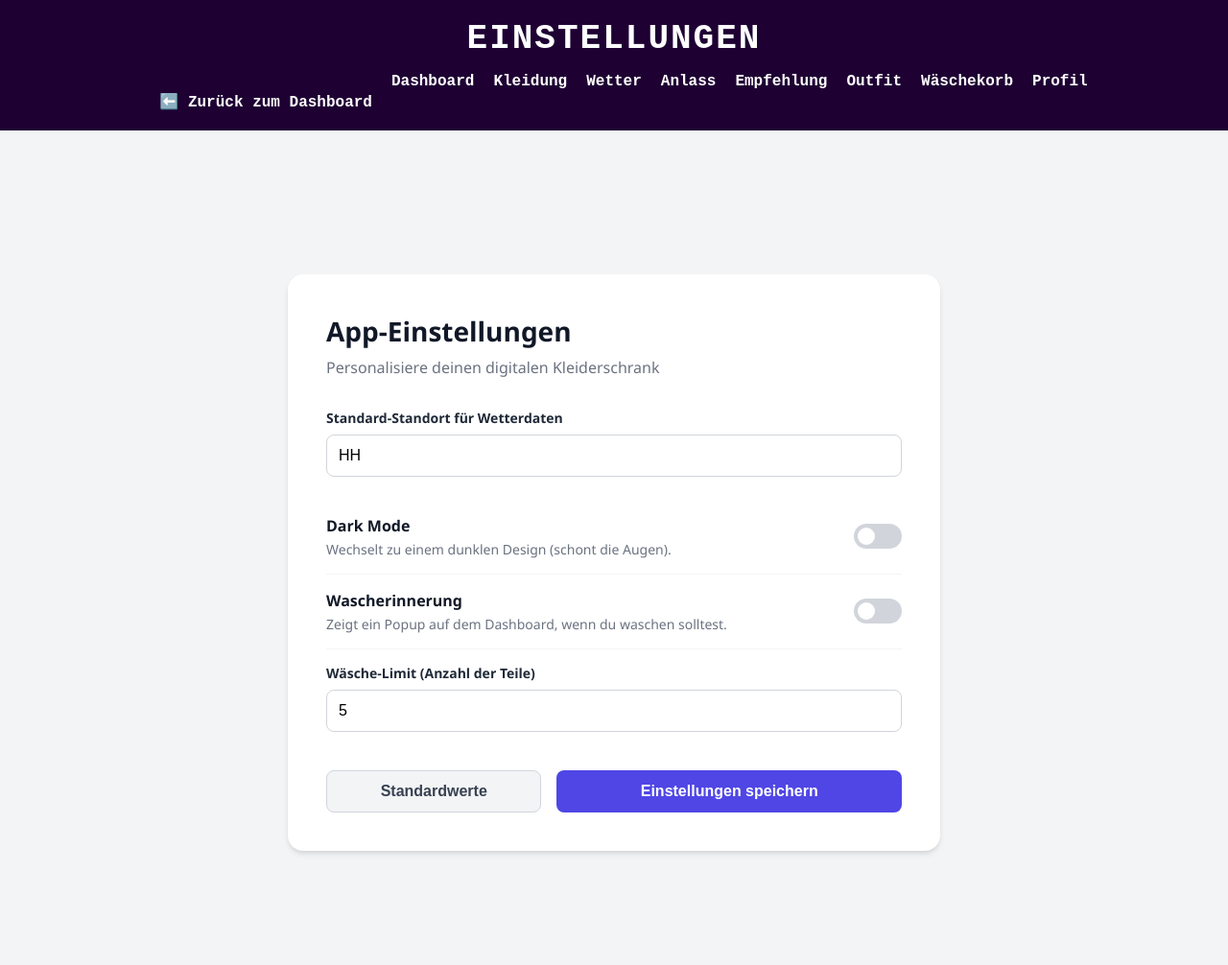
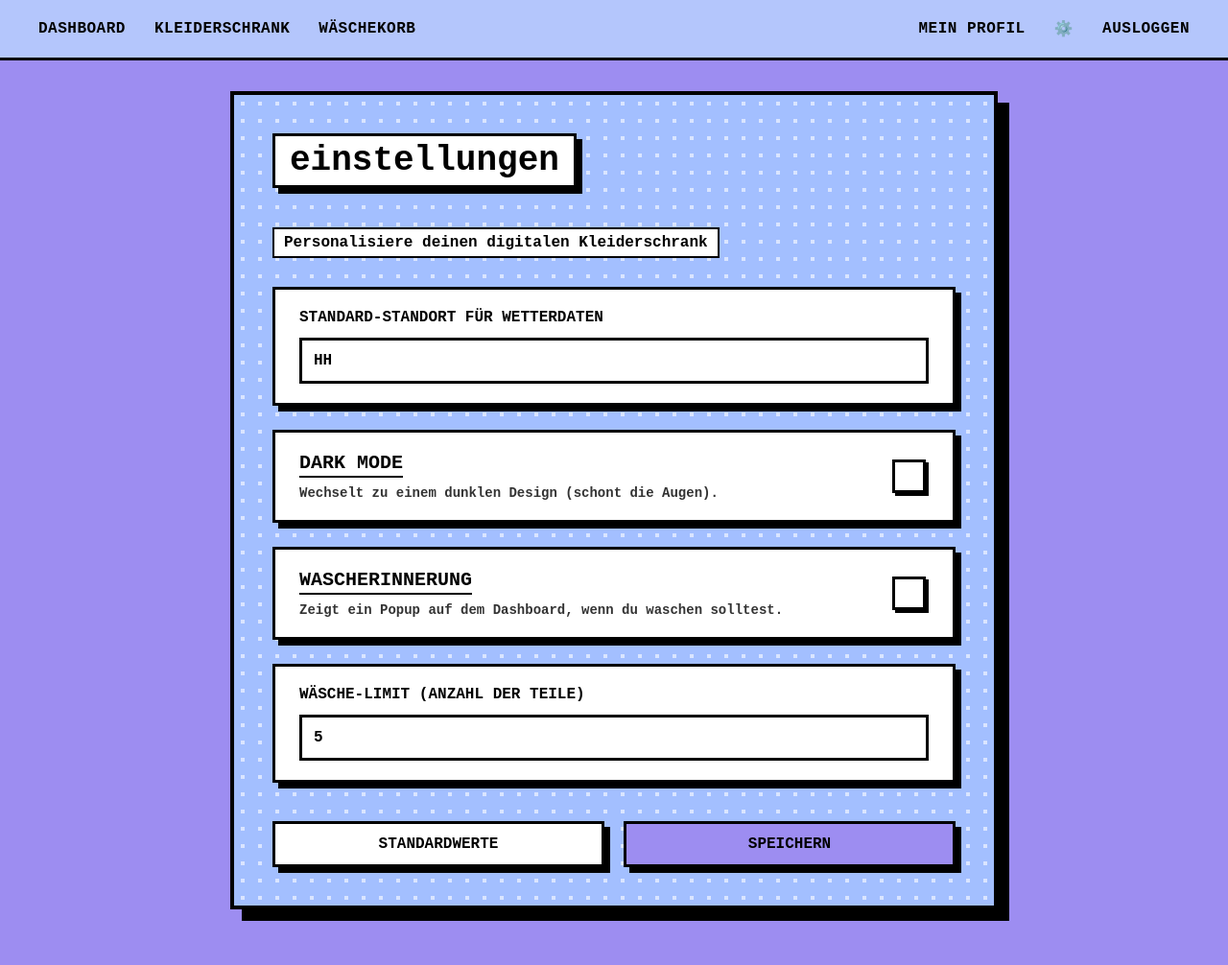
Before and after one commit to kennicedarkwa/bora-smart-wardrobe, a Spring Boot app: page /einstellungen.html in a window 1280 px wide. Shown: the whole page at 96% size. After the commit the page ends 960 px from the top, so only its background shows below. Run offline with Spring Boot 4, Linux system fonts and the light colour scheme; data comes from the database, SQL or seed files in the repository; some of the project's set-up classes (security, data sources, template engines, error pages and the like) are left out, and stand-ins take their place.

Commit message:
Einstellungen Frontend angpasst

```diff
--- a/src/main/resources/static/einstellungen.css
+++ b/src/main/resources/static/einstellungen.css
@@ -1,307 +1,317 @@
-/* --- NAVIGATION HEADER --- */
-.main-header {
-    background-color: #1e0033; /* Das dunkle Lila aus deinem Design */
-    width: 100%;
-    text-align: center;
-    padding: 20px 0;
-    margin-bottom: 30px;
-}
-
-.header-title {
-    color: white;
-    font-family: 'Courier New', Courier, monospace;
-    font-size: 36px;
-    letter-spacing: 2px;
-    margin: 0 0 15px 0;
-    text-transform: uppercase;
-}
-
-.navbar {
-    display: flex;
-    justify-content: center;
-    gap: 20px;
-    flex-wrap: wrap;
-}
-
-.navbar a {
-    color: white;
-    text-decoration: none;
-    font-family: 'Courier New', Courier, monospace;
-    font-weight: bold;
-    font-size: 16px;
-    transition: color 0.2s;
-}
-
-.navbar a:hover {
-    color: #5cb3ff; /* Dein schickes Hellblau beim Drüberfahren */
-}
-
+/* ==========================================================================
+   GLOBAL STYLES & BACKGROUND (Signature Lavendel)
+   ========================================================================== */
 body {
     margin: 0;
-    padding: 0;
-    font-family: 'Segoe UI', Arial, sans-serif;
-    background-color: #f3f4f6;
-    color: #1f2937;
-    transition: background-color 0.3s, color 0.3s;
-}
-
-.wrapper {
-    display: flex;
-    justify-content: center;
-    align-items: center;
+    font-family: 'Courier New', Courier, monospace;
+    background-color: #9d8df1;
     min-height: 100vh;
-    padding: 20px;
-}
-
-.settings-container {
-    background: #ffffff;
-    max-width: 600px;
-    width: 100%;
-    padding: 40px;
-    border-radius: 16px;
-    box-shadow: 0 4px 6px -1px rgba(0, 0, 0, 0.1), 0 2px 4px -1px rgba(0, 0, 0, 0.06);
-    transition: background-color 0.3s;
-}
-
-h1 {
-    margin: 0 0 8px 0;
-    font-size: 28px;
-    color: #111827;
-}
-
-.subtitle {
-    margin: 0 0 32px 0;
-    color: #6b7280;
-    font-size: 16px;
-}
-
-.setting-group {
-    margin-bottom: 24px;
+    color: #000000;
     display: flex;
     flex-direction: column;
 }
 
-.setting-group label {
-    font-weight: 600;
-    margin-bottom: 8px;
-    font-size: 14px;
+/* ==========================================================================
+   HEADER-NAVIGATION
+   ========================================================================== */
+header {
+    background-color: #b4c6fc;
+    border-bottom: 3px solid #000000;
+    padding: 20px 40px;
+    display: flex;
+    justify-content: space-between;
+    align-items: center;
 }
 
-.setting-group input[type="text"],
-.setting-group input[type="number"] {
-    padding: 12px;
-    border: 1px solid #d1d5db;
-    border-radius: 8px;
-    font-size: 16px;
-    outline: none;
-    transition: border-color 0.2s, background-color 0.3s, color 0.3s;
+.nav-left, .nav-right {
+    display: flex;
+    gap: 30px;
+    align-items: center;
+    flex-wrap: wrap;
 }
 
-.setting-group input:focus {
-    border-color: #4f46e5;
+header a {
+    color: #000000;
+    text-decoration: none;
+    font-weight: bold;
+    font-size: 16px;
+    letter-spacing: 0.5px;
+    text-transform: uppercase;
+}
+
+header a:hover {
+    text-decoration: underline;
+    background-color: #ffffff;
+}
+
+/* ==========================================================================
+   MAIN CONTAINER (Polka-Dot App Box)
+   ========================================================================== */
+.wrapper {
+    padding: 4vh 4vw;
+    flex-grow: 1;
+    display: flex;
+    justify-content: center;
+    align-items: stretch;
+    box-sizing: border-box;
+}
+
+.container {
+    width: 100%;
+    background-color: #a3bfff;
+    background-image: radial-gradient(rgba(255, 255, 255, 0.6) 20%, transparent 20%);
+    background-size: 18px 18px;
+    border: 4px solid #000000;
+    box-shadow: 12px 12px 0px #000000;
+    padding: 40px;
+    box-sizing: border-box;
+}
+
+h2 {
+    font-size: 36px;
+    font-weight: bold;
+    margin-top: 0;
+    margin-bottom: 25px;
+    text-transform: lowercase;
+}
+
+/* ==========================================================================
+   EINSTELLUNGEN-KARTEN (Der Brutalismus Look)
+   ========================================================================== */
+.setting-card {
+    background-color: #ffffff;
+    border: 3px solid #000000;
+    box-shadow: 6px 6px 0px #000000;
+    padding: 20px 25px;
+    margin-bottom: 25px;
 }
 
 .setting-row {
     display: flex;
     justify-content: space-between;
     align-items: center;
-    padding: 16px 0;
-    border-bottom: 1px solid #f3f4f6;
 }
 
 .setting-info h3 {
-    margin: 0 0 4px 0;
-    font-size: 16px;
-    color: #111827;
+    margin: 0 0 8px 0;
+    font-size: 20px;
+    border-bottom: 2px solid #000000;
+    display: inline-block;
+    padding-bottom: 2px;
+    text-transform: uppercase;
 }
 
 .setting-info p {
     margin: 0;
     font-size: 14px;
-    color: #6b7280;
+    font-weight: bold;
+    color: #333333;
 }
 
-/* Der Toggle-Switch (Schieberegler) */
-.switch {
-    position: relative;
-    display: inline-block;
-    width: 50px;
-    height: 26px;
+/* Formulare */
+.form-group {
+    display: flex;
+    flex-direction: column;
 }
 
-.switch input {
-    opacity: 0;
-    width: 0;
-    height: 0;
+.form-group label {
+    font-weight: bold;
+    margin-bottom: 12px;
+    font-size: 16px;
+    text-transform: uppercase;
 }
 
-.slider {
-    position: absolute;
-    cursor: pointer;
-    top: 0; left: 0; right: 0; bottom: 0;
-    background-color: #d1d5db;
-    transition: .3s;
-    border-radius: 34px;
+.form-group input[type="text"],
+.form-group input[type="number"] {
+    font-family: 'Courier New', monospace;
+    font-weight: bold;
+    font-size: 16px;
+    padding: 12px;
+    border: 3px solid #000000;
+    background-color: #ffffff;
+    color: #000000;
+    outline: none;
 }
 
-.slider:before {
-    position: absolute;
-    content: "";
-    height: 18px; width: 18px;
-    left: 4px; bottom: 4px;
-    background-color: white;
-    transition: .3s;
-    border-radius: 50%;
+.form-group input:focus {
+    background-color: #f0ebff; /* Leichtes Lila beim Anklicken */
 }
 
-input:checked + .slider {
-    background-color: #4f46e5;
+/* Klobige Retro-Checkboxen anstatt runder Slider */
+.retro-checkbox {
+    appearance: none;
+    -webkit-appearance: none;
+    width: 35px;
+    height: 35px;
+    background-color: #ffffff;
+    border: 3px solid #000000;
+    cursor: pointer;
+    position: relative;
+    box-shadow: 3px 3px 0px #000000;
 }
 
-input:checked + .slider:before {
-    transform: translateX(24px);
+.retro-checkbox:checked {
+    background-color: #9d8df1;
 }
 
-/* Buttons */
+.retro-checkbox:checked::after {
+    content: "X";
+    position: absolute;
+    top: 50%;
+    left: 50%;
+    transform: translate(-50%, -50%);
+    font-size: 24px;
+    font-weight: bold;
+    color: #000000;
+}
+
+/* ==========================================================================
+   BUTTONS
+   ========================================================================== */
 .button-group {
+    display: flex;
+    gap: 20px;
     margin-top: 40px;
-    display: flex;
-    justify-content: space-between;
-    gap: 16px;
 }
 
 button {
-    padding: 12px 24px;
-    border-radius: 8px;
+    font-family: 'Courier New', monospace;
+    font-weight: bold;
     font-size: 16px;
-    font-weight: 600;
+    padding: 12px 20px;
+    color: #000000;
+    border: 3px solid #000000;
+    box-shadow: 6px 6px 0px #000000;
     cursor: pointer;
-    border: none;
-    transition: background-color 0.2s, color 0.2s;
+    transition: transform 0.05s ease, box-shadow 0.05s ease;
+    flex: 1; /* Macht beide Buttons gleich breit */
+}
+
+button:active {
+    transform: translate(6px, 6px);
+    box-shadow: 0px 0px 0px #000000;
 }
 
 .btn-primary {
-    background-color: #4f46e5;
-    color: white;
-    flex-grow: 2;
-}
-
-.btn-primary:hover {
-    background-color: #4338ca;
+    background-color: #9d8df1;
 }
 
 .btn-secondary {
-    background-color: #f3f4f6;
-    color: #374151;
-    border: 1px solid #d1d5db;
-    flex-grow: 1;
+    background-color: #ffffff;
 }
 
-.btn-secondary:hover {
-    background-color: #e5e7eb;
-}
-
-.btn-danger {
-    background-color: #dc2626;
-    color: white;
-    width: 100%;
-    margin-top: 10px;
-}
-
-.btn-danger:hover {
-    background-color: #b91c1c;
-}
-
-
-
-/* --- DARK MODE STYLES --- */
-body.dark-mode {
-    background-color: #111827;
-    color: #f9fafb;
-}
-
-body.dark-mode .settings-container {
-    background-color: #1f2937;
-    box-shadow: 0 4px 6px -1px rgba(0, 0, 0, 0.5);
-}
-
-body.dark-mode h1,
-body.dark-mode .setting-info h3 {
-    color: #f9fafb;
-}
-
-body.dark-mode .subtitle,
-body.dark-mode .setting-info p,
-body.dark-mode label {
-    color: #9ca3af;
-}
-
-body.dark-mode .setting-row {
-    border-bottom: 1px solid #374151;
-}
-
-body.dark-mode input[type="text"],
-body.dark-mode input[type="number"] {
-    background-color: #374151;
-    color: white;
-    border-color: #4b5563;
-}
-
-body.dark-mode hr {
-    border-color: #374151 !important;
-}
-
-body.dark-mode .btn-secondary {
-    background-color: #374151;
-    color: #f9fafb;
-    border: none;
-}
-/* --- ZURÜCK-PFEIL --- */
-.back-arrow {
-    display: inline-block;
-    margin: 20px 0 0 20px;
-    color: #1e0033;
-    text-decoration: none;
-    font-weight: bold;
-    font-family: 'Courier New', Courier, monospace;
-    font-size: 18px;
-    transition: color 0.2s;
-}
-
-.back-arrow:hover {
-    color: #4f46e5;
-}
-
-/* =========================================
-   SCHWEBENDE ERFOLGSMELDUNG (TOAST-POPUP)
-   ========================================= */
-
+/* ==========================================================================
+   STATUS MESSAGE (Toast)
+   ========================================================================== */
 .status-message {
-    /* Löst die Box vom Ende der Seite und lässt sie schweben */
     position: fixed !important;
     top: 20px !important;
     right: 20px !important;
-
-    /* Das coole Retro-Design */
-    background-color: #4ade80 !important; /* Auffälliges Hellgrün */
-    color: #1e0033 !important;
+    background-color: #4ade80 !important;
+    color: #000000 !important;
     padding: 15px 25px !important;
     border: 3px solid #000000 !important;
-    box-shadow: 4px 4px 0px #000000 !important;
-
+    box-shadow: 6px 6px 0px #000000 !important;
     font-family: 'Courier New', Courier, monospace !important;
     font-weight: bold !important;
     font-size: 16px !important;
     text-align: center;
-    z-index: 9999 !important; /* Stellt sicher, dass es ÜBER allem anderen liegt */
-    border-radius: 0 !important;
-    margin: 0 !important;
+    z-index: 9999 !important;
 }
 
-/* Anpassung für den Dark Mode */
+/* Dark Mode Anpassung für das Toast */
 body.dark-mode .status-message {
-    background-color: #2a1545 !important; /* Dunkler Hintergrund */
-    color: #4ade80 !important; /* Grüne Schrift */
-    border-color: #4ade80 !important; /* Grüner Rand */
+    background-color: #2a1545 !important;
+    color: #4ade80 !important;
+    border-color: #4ade80 !important;
     box-shadow: 6px 6px 0px #000000 !important;
 }
+
+/* ==========================================================================
+   DARK MODE BRUTALISMUS FIX
+   ========================================================================== */
+body.dark-mode {
+    background-color: #1e0033; /* Das tiefe Lila aus eurem Design */
+}
+
+/* Der große Polka-Dot Container */
+body.dark-mode .container {
+    background-color: #2a1545;
+    background-image: radial-gradient(rgba(255, 255, 255, 0.1) 20%, transparent 20%);
+    border-color: #5cb3ff; /* Hellblauer Rand */
+    box-shadow: 12px 12px 0px #5cb3ff;
+}
+
+/* Überschriften */
+body.dark-mode h2,
+body.dark-mode .subtitle {
+    background-color: #1e0033 !important;
+    color: #ffffff !important;
+    border-color: #5cb3ff !important;
+}
+
+body.dark-mode h2 {
+    box-shadow: 6px 6px 0px #5cb3ff !important;
+}
+
+/* Die Einstellungs-Karten */
+body.dark-mode .setting-card {
+    background-color: #1e0033; /* Karte wird dunkel */
+    color: #ffffff; /* Schrift wird weiß */
+    border-color: #5cb3ff;
+    box-shadow: 6px 6px 0px #5cb3ff;
+}
+
+body.dark-mode .setting-info h3 {
+    color: #ffffff;
+    border-bottom-color: #5cb3ff;
+}
+
+body.dark-mode .setting-info p,
+body.dark-mode .form-group label {
+    color: #d1d5db; /* Angenehmes Hellgrau für besseren Kontrast */
+}
+
+/* Eingabefelder */
+body.dark-mode .form-group input[type="text"],
+body.dark-mode .form-group input[type="number"] {
+    background-color: #2a1545;
+    color: #ffffff;
+    border-color: #5cb3ff;
+}
+
+body.dark-mode .form-group input:focus {
+    background-color: #3b1d60;
+}
+
+/* Retro-Checkboxen im Dark Mode */
+body.dark-mode .retro-checkbox {
+    background-color: #2a1545;
+    border-color: #5cb3ff;
+    box-shadow: 3px 3px 0px #5cb3ff;
+}
+
+body.dark-mode .retro-checkbox:checked {
+    background-color: #5cb3ff;
+}
+
+body.dark-mode .retro-checkbox:checked::after {
+    color: #1e0033; /* Dunkles 'X' auf hellblauem Grund */
+}
+
+/* Buttons im Dark Mode */
+body.dark-mode button {
+    background-color: #2a1545;
+    color: #ffffff;
+    border-color: #5cb3ff;
+    box-shadow: 6px 6px 0px #5cb3ff;
+}
+
+body.dark-mode button.btn-primary {
+    background-color: #5cb3ff;
+    color: #1e0033;
+}
+
+body.dark-mode button:active {
+    box-shadow: 0px 0px 0px #5cb3ff;
+}
--- a/src/main/resources/static/einstellungen.html
+++ b/src/main/resources/static/einstellungen.html
@@ -8,64 +8,60 @@
 </head>
 <body>
 
-<header class="main-header">
-    <h1 class="header-title">EINSTELLUNGEN</h1>
-    <nav class="navbar">
-        <a href="/dashboard.html" class="back-arrow">⬅️ Zurück zum Dashboard</a>
-        <a href="../dashboard.html">Dashboard</a>
-        <a href="../kleidung/kleidung.html">Kleidung</a>
-        <a href="../weather.html">Wetter</a>
-        <a href="../anlass.html">Anlass</a>
-        <a href="../empfehlung.html">Empfehlung</a>
-        <a href="../outfit/outfit.html">Outfit</a>
-        <a href="../washkorb.html">Wäschekorb</a>
-        <a href="../benutzer/profil.html">Profil</a>
-    </nav>
+<header>
+    <div class="nav-left">
+        <a href="../dashboard.html">DASHBOARD</a>
+        <a href="../kleidung/kleidung.html">KLEIDERSCHRANK</a>
+        <a href="../washkorb.html">WÄSCHEKORB</a>
+    </div>
+    <div class="nav-right">
+        <a href="../benutzer/profil.html">MEIN PROFIL</a>
+        <a href="einstellungen.html">⚙️</a>
+        <a href="../index.html">AUSLOGGEN</a>
+    </div>
 </header>
 
 <div class="wrapper">
-    <div class="settings-container">
-        <h1>App-Einstellungen</h1>
-        <p class="subtitle">Personalisiere deinen digitalen Kleiderschrank</p>
+    <div class="container" style="max-width: 800px;">
+        <h2 style="background-color: #fff; display: inline-block; padding: 5px 15px; border: 3px solid #000; box-shadow: 6px 6px 0px #000;">einstellungen</h2>
+        <p class="subtitle" style="background-color: #fff; padding: 5px 10px; border: 2px solid #000; margin-bottom: 30px; font-weight: bold; width: fit-content;">Personalisiere deinen digitalen Kleiderschrank</p>
 
         <form id="settingsForm">
-            <div class="setting-group">
-                <label for="standardStandort">Standard-Standort für Wetterdaten</label>
-                <input type="text" id="standardStandort" placeholder="z.B. Hamburg">
+
+            <div class="setting-card">
+                <div class="form-group">
+                    <label for="standardStandort">Standard-Standort für Wetterdaten</label>
+                    <input type="text" id="standardStandort" placeholder="z.B. Hamburg">
+                </div>
             </div>
 
-            <div class="setting-row">
+            <div class="setting-card setting-row">
                 <div class="setting-info">
                     <h3>Dark Mode</h3>
                     <p>Wechselt zu einem dunklen Design (schont die Augen).</p>
                 </div>
-                <label class="switch">
-                    <input type="checkbox" id="darkModeToggle">
-                    <span class="slider"></span>
-                </label>
+                <input type="checkbox" id="darkModeToggle" class="retro-checkbox">
             </div>
 
-            <div class="setting-row">
+            <div class="setting-card setting-row">
                 <div class="setting-info">
                     <h3>Wascherinnerung</h3>
                     <p>Zeigt ein Popup auf dem Dashboard, wenn du waschen solltest.</p>
                 </div>
-                <label class="switch">
-                    <input type="checkbox" id="waescheErinnerungAktiv">
-                    <span class="slider"></span>
-                </label>
+                <input type="checkbox" id="waescheErinnerungAktiv" class="retro-checkbox">
             </div>
 
-            <div class="setting-group" id="waescheLimitGroup" style="margin-top: 15px;">
-                <label for="waescheLimit">Wäsche-Limit (Anzahl der Teile)</label>
-                <input type="number" id="waescheLimit" min="1" max="50" placeholder="z.B. 10">
+            <div class="setting-card">
+                <div class="form-group" id="waescheLimitGroup">
+                    <label for="waescheLimit">Wäsche-Limit (Anzahl der Teile)</label>
+                    <input type="number" id="waescheLimit" min="1" max="50" placeholder="z.B. 10">
+                </div>
             </div>
 
             <div class="button-group">
-                <button type="button" id="btnReset" class="btn-secondary">Standardwerte</button>
-                <button type="submit" id="btnSave" class="btn-primary">Einstellungen speichern</button>
+                <button type="button" id="btnReset" class="btn-secondary">STANDARDWERTE</button>
+                <button type="submit" id="btnSave" class="btn-primary">SPEICHERN</button>
             </div>
-
 
         </form>
 
```
